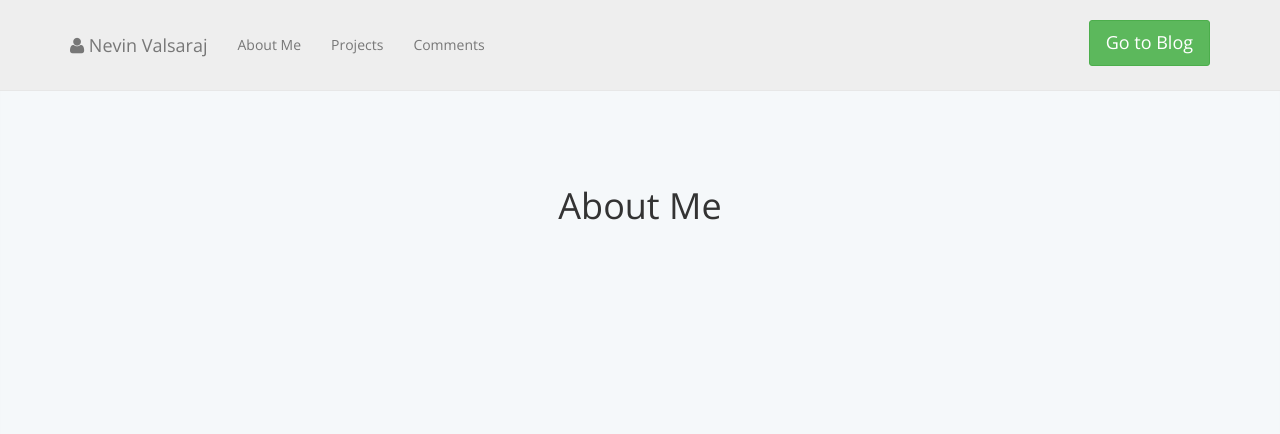
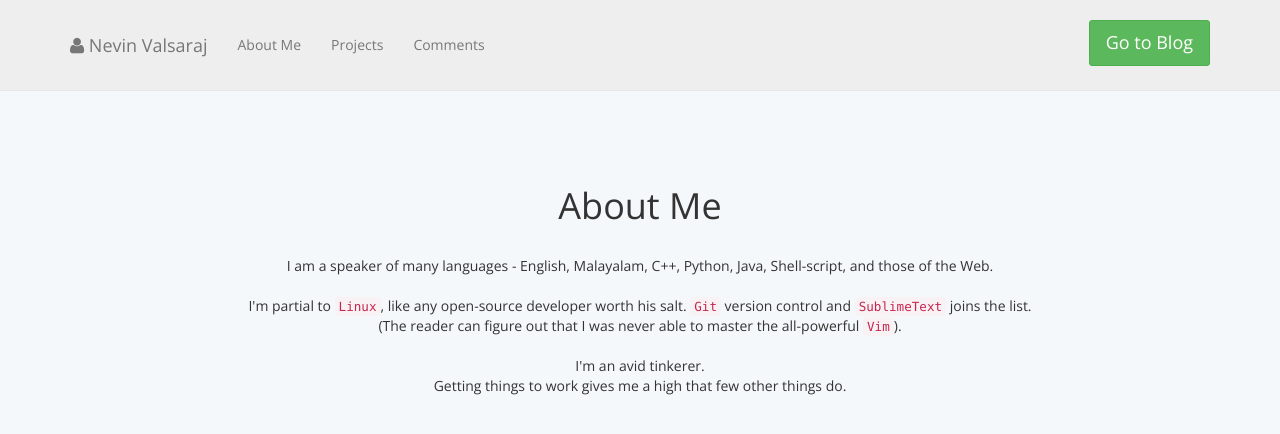
Before and after one commit to nevinvalsaraj/nevinvalsaraj.com, a Jekyll site: the page built from home.html, in a window 1280 px wide and 900 px high, scrolled down 884 px. Shown: the top 434 px of the window. Built offline with Jekyll 4.4.1, drawn with Linux system fonts in a browser that asks for light colours; comment, search, counter and statistics services are not loaded; some of the changed text lies outside the part shown.

```diff
--- a/css/home.css
+++ b/css/home.css
@@ -26,6 +26,7 @@ html {
 .well{
     background-color: #f5f8fa;
     border: none;
+    margin-bottom: 0px;
 }
 
 /* Demo Sections - You can use these as guides or delete them - the scroller will work with any sort of height, fixed, undefined, or percentage based.
@@ -90,7 +91,7 @@ a#guide-blog{
     transition: all .4s ease-in-out;
 }
 .navbar-default{
-    background-color: #eee
+    background-color: #eee;
 }
 .navbar li a:hover{
     color: black;
--- a/home.html
+++ b/home.html
@@ -83,6 +83,19 @@ title: "Nevin Valsaraj | Home"
             <div class="row">
                 <div class="col-lg-12">
                     <h1>About Me</h1>
+                    <br>
+                    <p>
+                        I am a speaker of many languages - English, Malayalam, C++, Python, Java, Shell-script, and those of the Web.
+                        <br><br>
+                        I'm partial to <code>Linux</code>, like any open-source developer worth his salt.
+                        <code>Git</code> version control and <code>SublimeText</code> joins the list.
+                        <br>
+                        (The reader can figure out that I was never able to master the all-powerful <code>Vim</code>).
+                        <br><br>
+                        I'm an avid tinkerer.
+                        <br>
+                        Getting things to work gives me a high that few other things do.
+                    </p>
                 </div>
             </div>
         </div>
@@ -101,7 +114,22 @@ title: "Nevin Valsaraj | Home"
     <section id="contact" class="contact-section well">
         <div class="container">
             <div class="row">
-                <div class="col-md-8">
+                <div class="col-md-3">
+                    <a class="twitter-timeline" href="https://twitter.com/routeaccess" data-widget-id="444384031832961024">Tweets by @routeaccess</a>
+                    <script>
+                    ! function(d, s, id) {
+                        var js, fjs = d.getElementsByTagName(s)[0],
+                            p = /^http:/.test(d.location) ? 'http' : 'https';
+                        if (!d.getElementById(id)) {
+                            js = d.createElement(s);
+                            js.id = id;
+                            js.src = p + "://platform.twitter.com/widgets.js";
+                            fjs.parentNode.insertBefore(js, fjs);
+                        }
+                    }(document, "script", "twitter-wjs");
+                    </script>
+                </div>
+                <div class="col-md-8 col-md-offset-1">
                     <div id="disqus_thread"></div>
                     <script type="text/javascript">
                     /* * * CONFIGURATION VARIABLES: EDIT BEFORE PASTING INTO YOUR WEBPAGE * * */
@@ -119,21 +147,6 @@ title: "Nevin Valsaraj | Home"
                     <noscript>Please enable JavaScript to view the <a href="http://disqus.com/?ref_noscript">comments powered by Disqus.</a>
                     </noscript>
                     <a href="http://disqus.com" class="dsq-brlink">comments powered by <span class="logo-disqus">Disqus</span></a>
-                </div>
-                <div class="col-md-3 col-md-offset-1">
-                    <a class="twitter-timeline" href="https://twitter.com/routeaccess" data-widget-id="444384031832961024">Tweets by @routeaccess</a>
-                    <script>
-                    ! function(d, s, id) {
-                        var js, fjs = d.getElementsByTagName(s)[0],
-                            p = /^http:/.test(d.location) ? 'http' : 'https';
-                        if (!d.getElementById(id)) {
-                            js = d.createElement(s);
-                            js.id = id;
-                            js.src = p + "://platform.twitter.com/widgets.js";
-                            fjs.parentNode.insertBefore(js, fjs);
-                        }
-                    }(document, "script", "twitter-wjs");
-                    </script>
                 </div>
             </div>
         </div>
```
Also changed, not shown: _posts/2014-09-03-welcome-to-jekyll.markdown (deleted, +0 -25 lines), _posts/2014-09-06-hello-world.markdown (added, +29 -0 lines).
